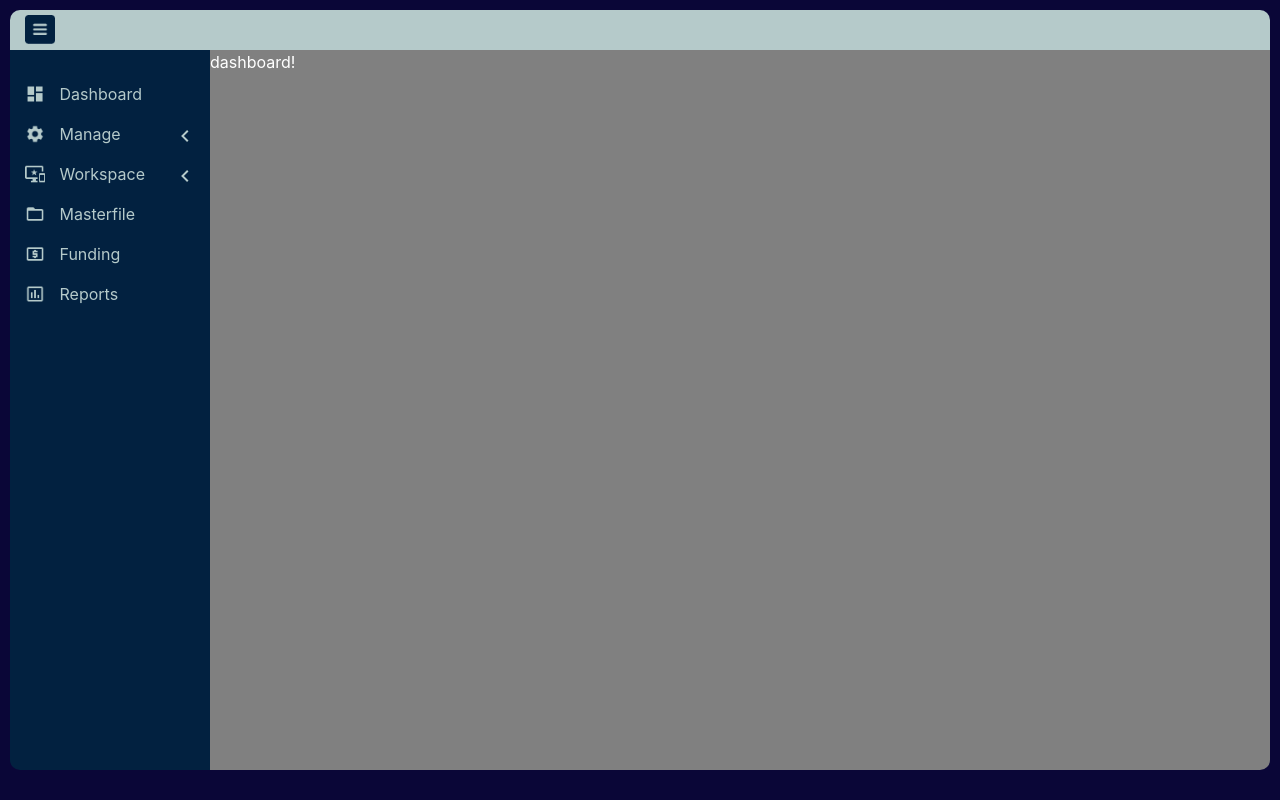
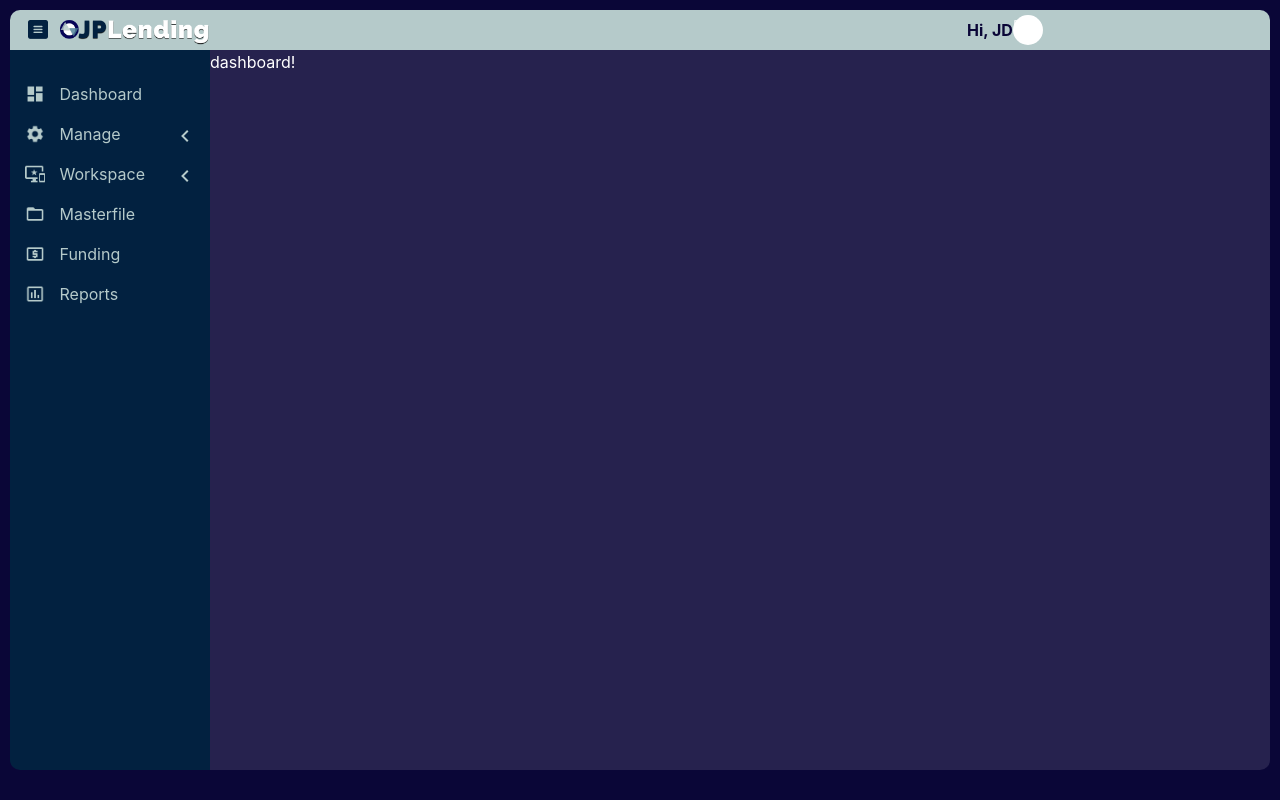
Before and after one commit to jdmanrique/myLendingApp, an Angular app in the folder myLendingApp-UI/: page /dashboard in a window 1280 px wide. Built offline with nearby package versions, Linux system fonts and the light colour scheme.

Commit message:
Title bar updates

```diff
--- a/myLendingApp-UI/src/app/layout/components/titlebar/titlebar.component.html
+++ b/myLendingApp-UI/src/app/layout/components/titlebar/titlebar.component.html
@@ -2,4 +2,13 @@
     <div class="titlebar-menu-container">
         <span class="titlebar-menu-icon"></span>
     </div>
+    <div class="titlebar-logo-container">
+      <a href="/dashboard">
+        <img class="titlebar-logo-icon" src="../../../../assets/icons/nav/logo.png"/>
+      </a>
+    </div>
+    <div class="titlebar-action-container">
+      <div class="user-name"><b>Hi, JD</b></div>
+      <span class="user-logo"></span>
+    </div>
 </div>
--- a/myLendingApp-UI/src/styles/_variables.scss
+++ b/myLendingApp-UI/src/styles/_variables.scss
@@ -9,6 +9,7 @@
     cursor: pointer;
     display: inline-block;
     vertical-align: middle;
+    background-repeat: no-repeat;
 }
 
 // Z index variables
@@ -28,6 +29,7 @@ $custom-color-lightcyan: #B5CACA;
 $custom-color-wedgewood: #4F8098;
 $custom-color-glacier: #2F454F;
 $custom-color-bluemagenta: #14142f;
+$custom-color-portgore: #26224E;
 
 // -- Sidenav Dark
 $nav-dark-bg: $custom-color-deepblue;
--- a/myLendingApp-UI/src/styles/navigation/_dashboard.scss
+++ b/myLendingApp-UI/src/styles/navigation/_dashboard.scss
@@ -25,7 +25,7 @@
             flex-grow:1;
             flex-direction: column;
             min-width: 0;
-            background-color: gray;
+            background-color: $custom-color-portgore;
         }
     }
 }
--- a/myLendingApp-UI/src/styles/navigation/_titlebar.scss
+++ b/myLendingApp-UI/src/styles/navigation/_titlebar.scss
@@ -1,20 +1,63 @@
+
+%titlebar-container {
+  height: $titlebar-base-height;
+  align-items: center;
+  display: flex;
+
+}
 
 .titlebar-container {
     display: flex;
     flex-direction: row;
+    justify-content: space-between;
+    flex-basis: 50px;
 
     .titlebar-menu-container {
-        display: flex;
-        height: $titlebar-base-height;
-        width: 60px;
         justify-content: center;
-        align-items: center;
+        padding-left: 5px;
+        flex-basis: 50px;
+        @extend %titlebar-container;
+
         .titlebar-menu-icon {
             @extend %icon-image;
-            width:30px;
-            height:30px;
             background-image: url('../assets/icons/nav/hamburger menu.png');
-            background-repeat: no-repeat;
+            &:active {
+              background-image: url('../assets/icons/nav/menu active.png');
+            }
+        }
+    }
+
+    .titlebar-logo-container {
+        @extend %titlebar-container;
+        justify-content: left;
+        flex-grow: 2;
+
+        .titlebar-logo-icon {
+          @extend %icon-image;
+          width:150px;
+          height:30px;
+        }
+    }
+
+    .titlebar-action-container {
+        float:right;
+        flex-grow: .6;
+
+        @extend %titlebar-container;
+
+        .user-name {
+          color: $primary;
+        }
+
+        .user-logo {
+          border-radius: 20px;
+          background-color: $white;
+          width: 30px;
+          height: 30px;
+          &:after {
+            content: '\9660';
+
+          }
         }
     }
 
```
Also changed, not shown: myLendingApp-UI/src/assets/icons/nav/logo.png (added), myLendingApp-UI/src/assets/icons/nav/menu active.png (added).
